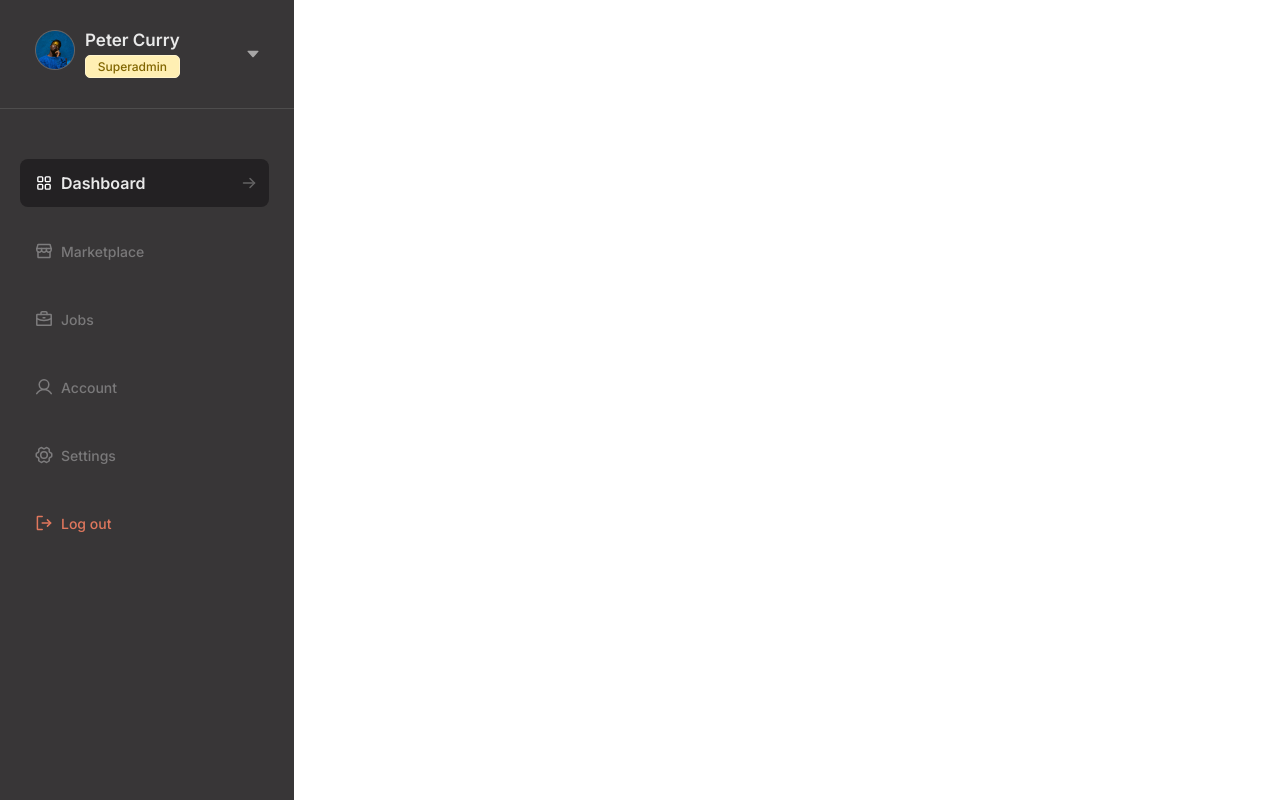
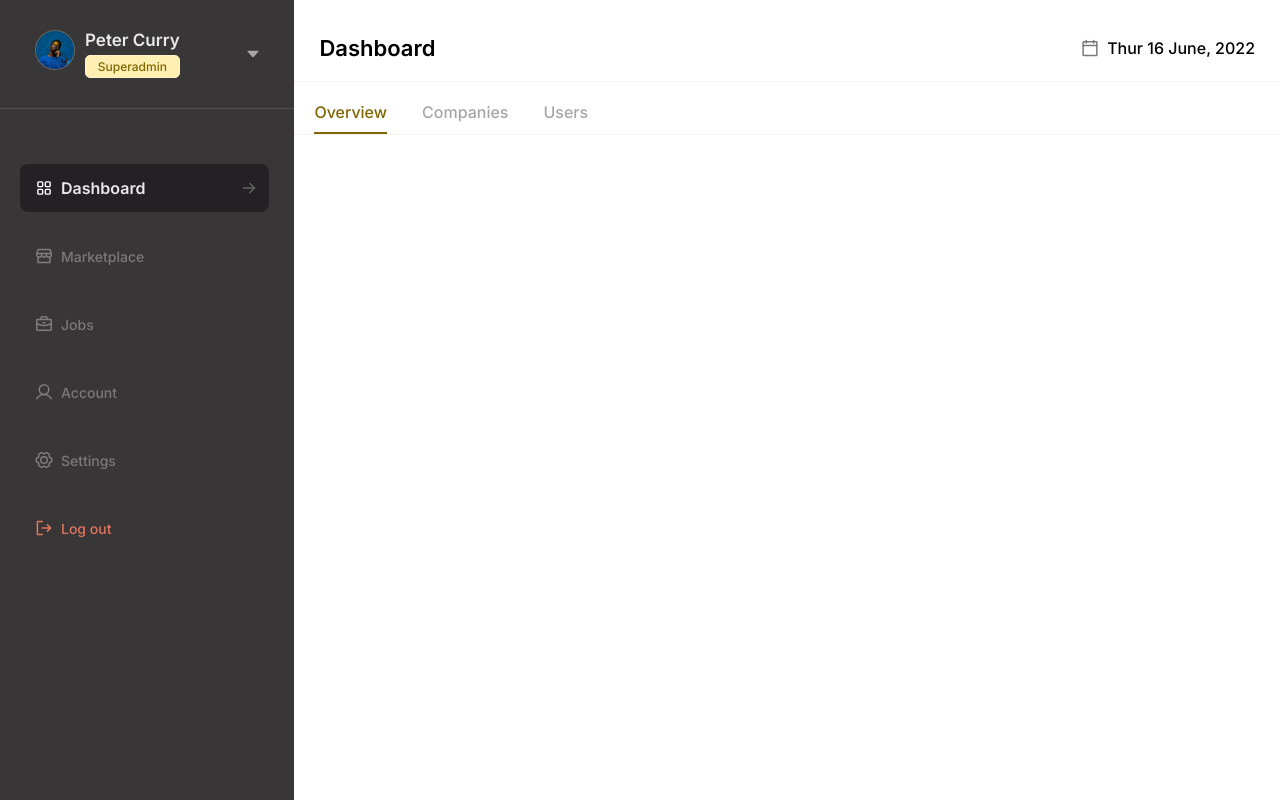
Before and after one commit to lolyparty/Tabulerasa, a React (Create React App) app: page / in a window 1280 px wide. Built offline with nearby package versions, Linux system fonts and the light colour scheme; the HTML template or start-up script is replaced by a standard one.

Commit message:
updated dashboard section, dashboard header section, dashboard tab buttons

```diff
--- a/src/App.js
+++ b/src/App.js
@@ -1,5 +1,4 @@
 import Home from './components/home';
-import './App.css';
 
 function App() {
 	return (
--- /dev/null
+++ b/src/components/dashboard/dashboard.css
@@ -0,0 +1,44 @@
+.dashboard_header-container {
+	padding: 35px 25px 20px 25px;
+	display: flex;
+	justify-content: space-between;
+	border-bottom: 1px solid #f2f2f2;
+}
+
+.dashboard_header-heading {
+	font-weight: 600;
+	font-size: 22px;
+}
+
+.dashoard_date-container {
+	display: flex;
+	align-items: center;
+	gap: 5px;
+}
+
+.dashboard_date {
+	font-weight: 500;
+}
+
+.dashboard_tab-btns-container {
+	display: flex;
+	gap: 35px;
+	padding: 20px 0px 0px 20px;
+	border-bottom: 1px solid #f2f2f2;
+}
+
+.dashboard_tab-btn {
+	background: transparent;
+	font-weight: 500;
+	font-size: 16px;
+	border: none;
+	padding: 0px 0px 12px 0px;
+	color: #a7a6a6;
+	cursor: pointer;
+}
+
+.dashboard_tab-btn.active_statebtn {
+	color: #806500;
+	border-bottom: 2px solid #806500;
+	padding-bottom: 10px;
+}
--- /dev/null
+++ b/src/components/dashboard/dashboard.jsx
@@ -0,0 +1,59 @@
+import { useState } from 'react';
+import dateIcon from '../../assets/Icons/calendar-blank.svg';
+import './dashboard.css';
+
+const Dashboard = () => {
+	const [activeTab, setActiveTab] = useState('overview');
+
+	const showOverview = () => {
+		setActiveTab('overview');
+	};
+
+	const showCompanies = () => {
+		setActiveTab('companies');
+	};
+
+	const showUsers = () => {
+		setActiveTab('users');
+	};
+
+	return (
+		<div className="dashboard_container">
+			<div className="dashboard_header-container">
+				<h1 className="dashboard_header-heading">Dashboard</h1>
+				<div className="dashoard_date-container">
+					<img src={dateIcon} alt="Date" />
+					<p className="dashboard_date">Thur 16 June, 2022</p>
+				</div>
+			</div>
+			<div className="dashboard_tab-btns-container">
+				<button
+					className={`dashboard_tab-btn ${
+						activeTab === 'overview' ? 'active_statebtn' : ''
+					}`}
+					onClick={showOverview}
+				>
+					Overview
+				</button>
+				<button
+					className={`dashboard_tab-btn ${
+						activeTab === 'companies' ? 'active_statebtn' : ''
+					}`}
+					onClick={showCompanies}
+				>
+					Companies
+				</button>
+				<button
+					className={`dashboard_tab-btn ${
+						activeTab === 'users' ? 'active_statebtn' : ''
+					}`}
+					onClick={showUsers}
+				>
+					Users
+				</button>
+			</div>
+		</div>
+	);
+};
+
+export default Dashboard;
--- /dev/null
+++ b/src/components/home.css
@@ -0,0 +1,5 @@
+.container {
+	display: grid;
+	width: 100%;
+	grid-template-columns: 23% auto;
+}
--- a/src/components/home.jsx
+++ b/src/components/home.jsx
@@ -1,10 +1,13 @@
+import Dashboard from './dashboard/dashboard';
 import LeftSidebar from './left-sidebar/left-sidebar';
+import './home.css';
 
 const Home = () => {
 	return (
-		<>
+		<div className="container">
 			<LeftSidebar />
-		</>
+			<Dashboard />
+		</div>
 	);
 };
 
--- a/src/components/left-sidebar/left-sidebar.css
+++ b/src/components/left-sidebar/left-sidebar.css
@@ -1,5 +1,4 @@
 .leftsidebar_container {
 	background: #383637;
 	height: 100vh;
-	width: 23%;
 }
--- a/src/components/left-sidebar/navbar-tabs/navbar-tabs.css
+++ b/src/components/left-sidebar/navbar-tabs/navbar-tabs.css
@@ -1,5 +1,5 @@
 .navbar_container {
-	padding: 50px 25px 30px 20px;
+	padding: 55px 25px 30px 20px;
 }
 
 .tab_container-btn {
```
Also changed, not shown: src/App.css (deleted), src/assets/Icons/calendar-blank.svg (added).
